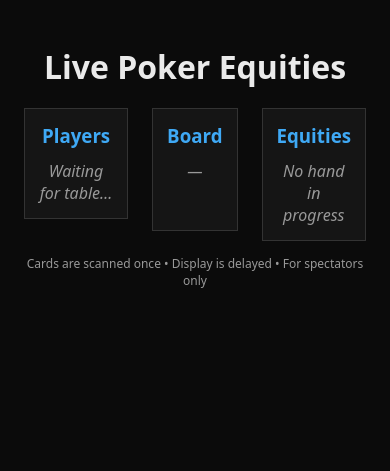
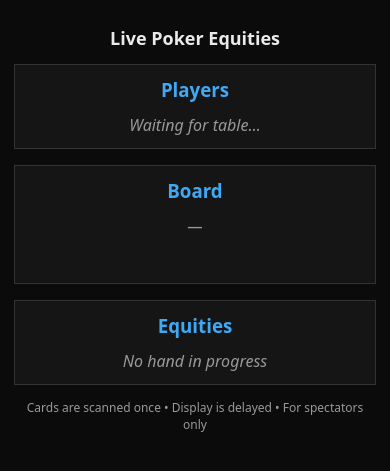
Before and after one commit to Plumpduck1/Poker-Equity-Server, a Flask app: template templates/audience.html in a window 390 px wide. Shown: the top 471 px of the page. Run offline with Flask 3, Linux system fonts and the light colour scheme; the template is opened without the code that fills it, so the values that code supplies are empty.

Commit message:
phone viewing improvement

```diff
--- a/templates/audience.html
+++ b/templates/audience.html
@@ -237,6 +237,55 @@ h1 {
     font-size: 12px;
     color: var(--muted);
 }
+
+/* ===============================
+   Mobile Layout (Phones)
+   =============================== */
+
+@media (max-width: 800px) {
+
+    body {
+        padding: 14px;
+    }
+
+    .container {
+        grid-template-columns: 1fr;
+        gap: 16px;
+    }
+
+    h1 {
+        font-size: 18px;
+        margin-bottom: 14px;
+    }
+
+    .panel {
+        padding: 12px;
+    }
+
+    /* Slightly smaller cards for phones */
+    .cards img {
+        width: 34px;
+    }
+
+    .board img {
+        width: 38px;
+    }
+
+    /* Make equity bars easier to read */
+    .eq-row {
+        grid-template-columns: 90px 1fr 56px;
+    }
+
+    .eq-name {
+        font-size: 13px;
+    }
+
+    .eq-val {
+        font-size: 13px;
+    }
+}
+
+
 </style>
 </head>
 
```
